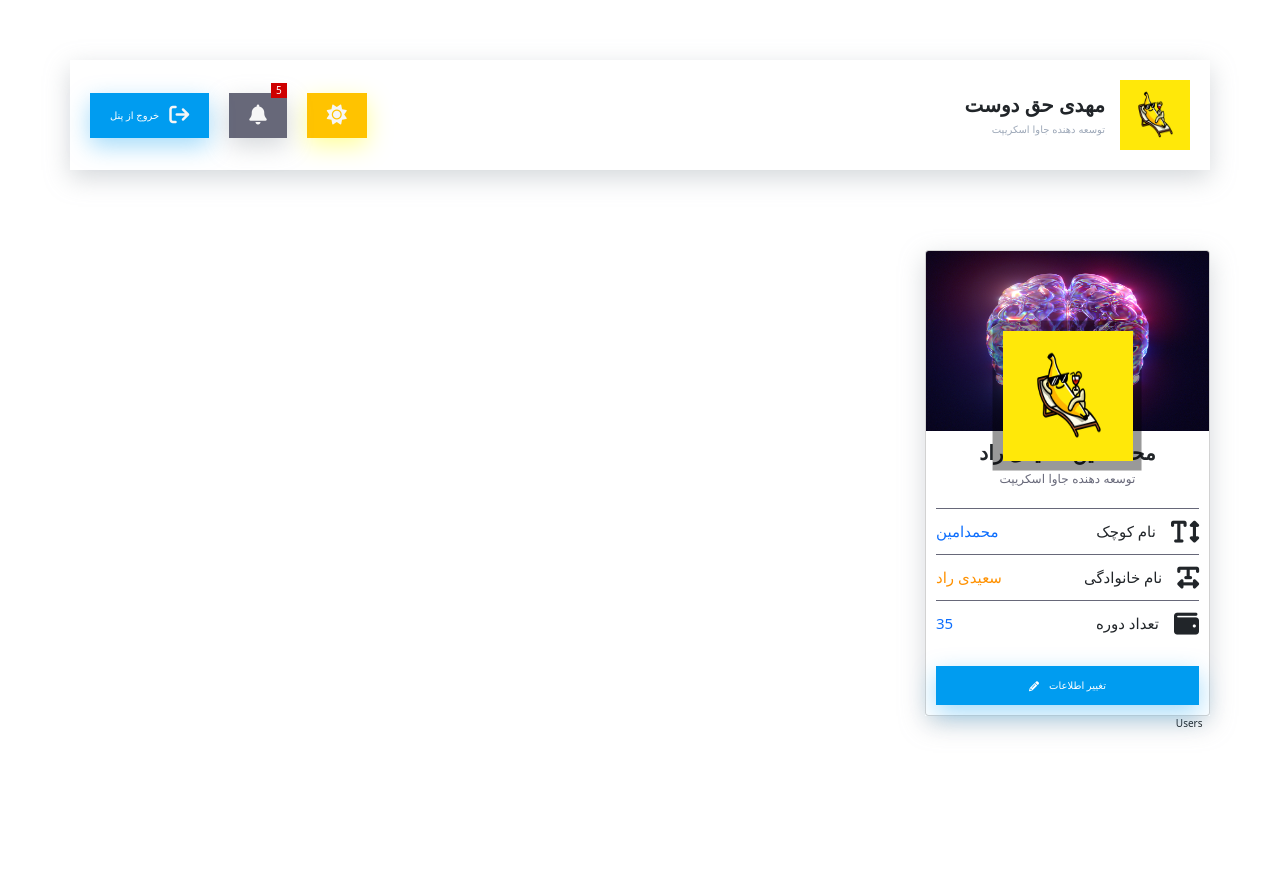
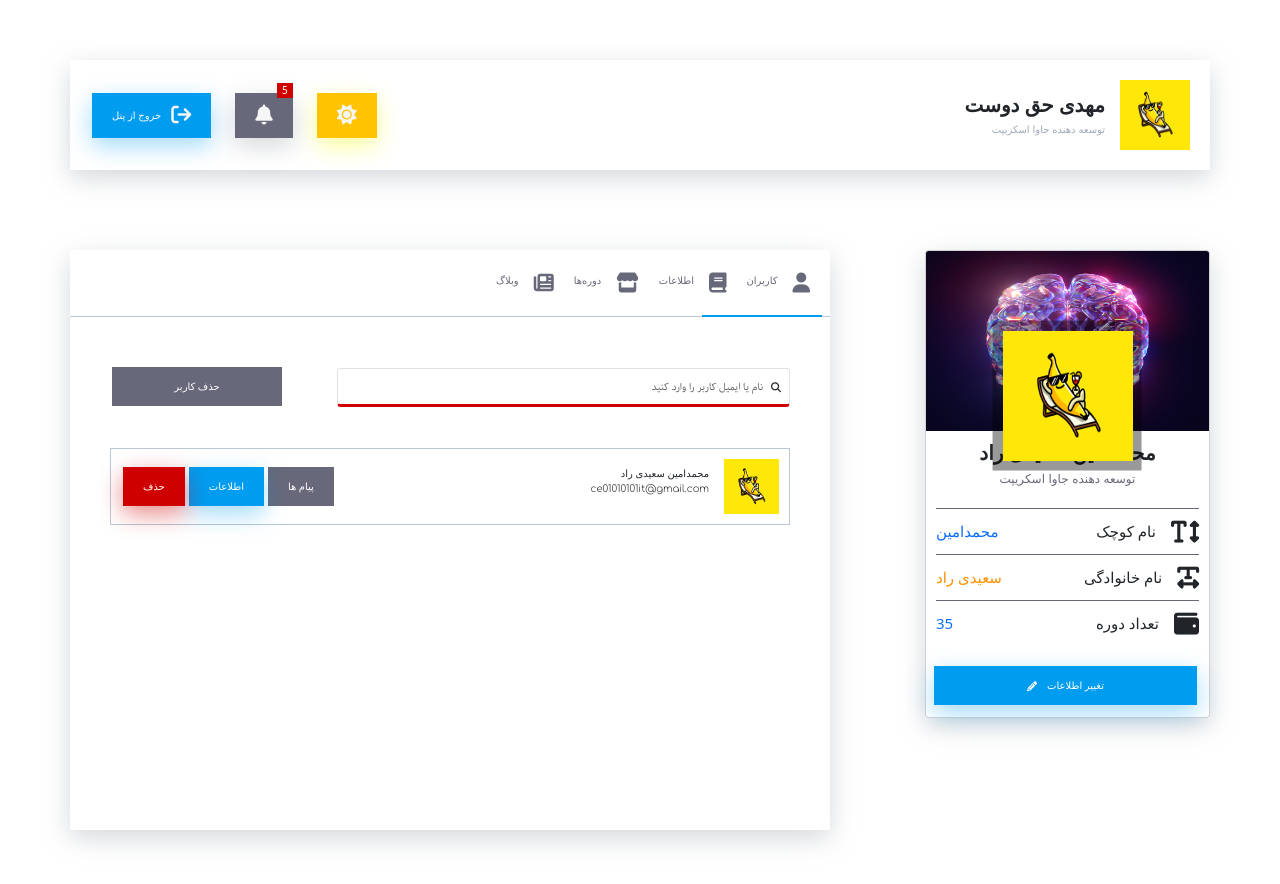
Before and after one commit to Mehdi-haghdoost/Cms-with-React-Redux, a React (Create React App) app: page / in a window 1280 px wide. Shown: the top 884 px of the page. Built offline with nearby package versions, Linux system fonts and the light colour scheme.

Commit message:
coding Users.jsx

```diff
--- a/src/App.css
+++ b/src/App.css
@@ -31,11 +31,9 @@
   --golden-border: 1px solid #f6df00;
 
   /* gradients */
-  --blue-to-black-gradient: linear-gradient(
-    to bottom,
-    rgba(42, 78, 92, 0.3) 30%,
-    black 100%
-  );
+  --blue-to-black-gradient: linear-gradient(to bottom,
+      rgba(42, 78, 92, 0.3) 30%,
+      black 100%);
 
   /* shadow */
   --shadow: rgba(149, 157, 165, 0.4) 0px 8px 24px;
@@ -112,6 +110,7 @@
   border: none;
   transition: all 0.4s;
   position: relative;
+  margin: 2px;
 }
 
 .btn-custome::before {
@@ -205,6 +204,7 @@
   align-items: center;
   gap: 1.5rem;
 }
+
 .content-message__username,
 .content-message__adminname {
   font-weight: bold;
@@ -223,6 +223,7 @@
   font-size: 1.2rem;
   position: relative;
 }
+
 .content-message__text-user::before,
 .content-message__text-admin::before {
   content: "";
@@ -237,6 +238,7 @@
   left: -0.8rem;
   clip-path: polygon(100% 0, 100% 100%, 0 100%);
 }
+
 .content-message__text-admin::before {
   background-color: var(--secondry-primary);
   right: -0.7rem;
@@ -280,6 +282,7 @@
   cursor: pointer;
   transition: all 0.4s;
 }
+
 .list-contact__item:hover {
   background-color: var(--secondry);
 }
@@ -305,6 +308,8 @@
 
 .form__box-input {
   position: relative;
+  display: flex;
+  align-items: center;
 }
 
 .information .form__box-input {
@@ -350,7 +355,7 @@
   transition: transform 0.4s;
 }
 
-.form__input:placeholder-shown + .form__label {
+.form__input:placeholder-shown+.form__label {
   transform: translateY(-4rem);
   opacity: 0;
   visibility: hidden;
@@ -372,6 +377,7 @@
   top: 25%;
   margin-top: 0.5rem;
 }
+
 .form__icon-password {
   cursor: pointer;
   left: 2%;
@@ -517,6 +523,7 @@
   height: 2.5rem;
   fill: currentColor;
 }
+
 /* End Content Layout */
 
 /* Main Layout */
@@ -524,6 +531,7 @@
   margin: 8rem 0;
   height: 58rem;
 }
+
 /* End Main Layout */
 
 /* Sidebar */
@@ -603,6 +611,7 @@
   left: 50%;
   transform: translateX(-50%);
 }
+
 .sidebar__profile::before {
   content: "";
   position: absolute;
@@ -626,6 +635,7 @@
   justify-content: center;
   gap: 1rem;
 }
+
 /* End Sidebar */
 
 /* Dark Mode */
@@ -721,18 +731,21 @@
     url("./fonts/KoodakBold.ttf") format("truetype"),
     url("./fonts/KoodakBold.woff") format("woff");
 }
+
 @font-face {
   font-family: "yekan";
   src: url("./fonts/Yekan.eot?#") format("eot"),
     url("./fonts/Yekan.ttf") format("truetype"),
     url("./fonts/Yekan.woff") format("woff");
 }
+
 @font-face {
   font-family: "nazanin";
   src: url("./fonts/Nazanin.eot") format("eot"),
     url("./fonts/Nazanin.ttf") format("truetype"),
     url("./fonts/Nazanin.woff") format("woff");
 }
+
 @font-face {
   font-family: "gandom";
   src: url("./fonts/Gandom.eot") format("eot"),
--- a/src/App.js
+++ b/src/App.js
@@ -13,12 +13,10 @@
   return (
     <>
       <Header />
-
       <div class="container px-0">
         <main class="main">
           <div class="row justify-content-between mx-0">
             <Sidebar />
-
             {router}
           </div>
         </main>
--- a/src/index.js
+++ b/src/index.js
@@ -11,7 +11,6 @@
   // <React.StrictMode>
   <BrowserRouter>
     <App />
-
   </BrowserRouter>
   // </React.StrictMode>
 );
--- a/src/pages/Users.jsx
+++ /dev/null
@@ -1,7 +0,0 @@
-import React from 'react'
-
-export default function Users() {
-    return (
-        <div>Users</div>
-    )
-}
--- /dev/null
+++ b/src/pages/Users/Users.css
@@ -0,0 +1,116 @@
+.users {
+  padding: 4rem;
+  height: 81.5%;
+  overflow-y: auto;
+}
+
+.users__form-search {
+  display: flex;
+  gap: 2rem;
+}
+
+.active {
+  width: 12rem;
+  height: 2px;
+  background-color: var(--blue);
+  position: absolute;
+  top: 6.5rem;
+  right: 1%;
+}
+
+.users__list {
+  padding: 4rem 0;
+  display: flex;
+  flex-direction: column;
+  gap: 1.5rem;
+}
+
+.users-input {
+  padding: 10px !important;
+  padding-right: 26px !important;
+}
+
+.uesrs__item {
+  display: flex;
+  align-items: center;
+  justify-content: space-between;
+  padding: 1rem;
+  border: 1px solid var(--white-700);
+}
+
+.users__info {
+  display: flex;
+  align-items: center;
+  justify-content: flex-start;
+  gap: 1.5rem;
+}
+
+.users__img {
+  width: 5.5rem;
+  height: 5.5rem;
+}
+
+.sender-tickets-details {
+  background-color: var(--white-900);
+  padding: 2rem;
+}
+
+.subject-ticket {
+  color: var(--dark-orange);
+  font-weight: bold;
+  margin-bottom: 2rem;
+}
+
+.ticket-box {
+  padding: 2rem 4rem;
+}
+
+.tickets-cards-wrapper .card {
+  margin: 4rem 0 0;
+}
+
+.ticket-subject-text {
+  color: var(--dark-orange);
+}
+
+.ticket-subject-text a {
+  font-size: 1.6rem;
+  color: currentColor;
+}
+
+.ticket-subject-text a:hover {
+  color: var(--orange);
+}
+
+.ticket-reply-text {
+  font-size: 1.5rem;
+  color: var(--secondry-light);
+}
+
+.ticket__icon {
+  width: 3rem;
+  height: 3rem;
+  fill: currentColor;
+}
+
+.check-icon {
+  fill: var(--green);
+}
+
+/* dark mode */
+
+.dark .sender-tickets-details {
+  background-color: var(--secondry-light);
+  padding: 2rem;
+}
+
+.dark .ticket-subject-text {
+  background-color: var(--secondry-light);
+}
+
+.dark .ticket-reply-text {
+  background-color: var(--white-700);
+  color: var(--secondry-light);
+}
+
+/* end dark mode */
--- /dev/null
+++ b/src/pages/Users/Users.jsx
@@ -0,0 +1,83 @@
+import React from 'react'
+import './Users.css'
+export default function Users() {
+    return (
+        <div class="col-8 content px-0">
+      <div class="content__wrapper">
+        <ul class="content__tabs">
+          <li class="content__tab">
+            <a href="users-admin.html" class="content__tab-link">
+              <span class="fa fa-user"></span>
+              کاربران
+            </a>
+          </li>
+          <li class="content__tab">
+            <a href="infomation-admin.html" class="content__tab-link">
+              <span class="fa fa-book"></span>
+              اطلاعات
+            </a>
+          </li>
+          <li class="content__tab">
+            <a href="products-admin.html" class="content__tab-link">
+              <span class="fa fa-store"></span>
+              دوره‌ها
+            </a>
+          </li>
+
+          <li class="content__tab">
+            <a href="weblog-admin.html" class="content__tab-link">
+              <span class="fa fa-newspaper"></span>
+              وبلاگ
+            </a>
+          </li>
+        </ul>
+        <div class="active"></div>
+
+        <div class="users">
+          <form action="#" class="form row justify-content-between gap-3 mx-0">
+            <div class="form__box-input col-8 px-0">
+              <span class="fa fa-search form__icon form__icon-search"></span>
+
+              <input
+                type="search"
+                name=""
+                id="search"
+                placeholder="نام یا ایمیل کاربر را وارد کنید "
+                class="form-control form__input users-input"
+                required
+              />
+            </div>
+            <button type="reset" class="btn-custome btn-custome--gray col-3">
+              حذف کاربر
+            </button>
+          </form>
+
+          <div class="users__list-container">
+            <div class="users__list users__list-wrapper">
+              <div class="uesrs__item">
+                <div class="users__info">
+                  <img
+                    src="../../img/admin/profile/banana.png"
+                    alt="photo user"
+                    class="users__img"
+                  />
+                  <div class="users__details">
+                    <p class="users__name my-0">محمدامین سعیدی راد</p>
+                    <p lang="en" class="users__email">
+                      ce01010101it@gmail.com
+                    </p>
+                  </div>
+                </div>
+                <div class="users__btns">
+                  <button class="btn-custome btn-custome--gray">پیام ها</button>
+                  <button class="btn-custome btn-custome__blue">اطلاعات</button>
+                  <button class="btn-custome btn-custome__red">حذف</button>
+                </div>
+              </div>
+            </div>
+          </div>
+        </div>
+      </div>
+    </div>
+    )
+}
--- a/src/routes.js
+++ b/src/routes.js
@@ -1,5 +1,5 @@
 import React from 'react'
-import Users from './pages/Users'
+import Users from './pages/Users/Users'
 
 export default [
     {path : '/' , element : <Users />},
```
